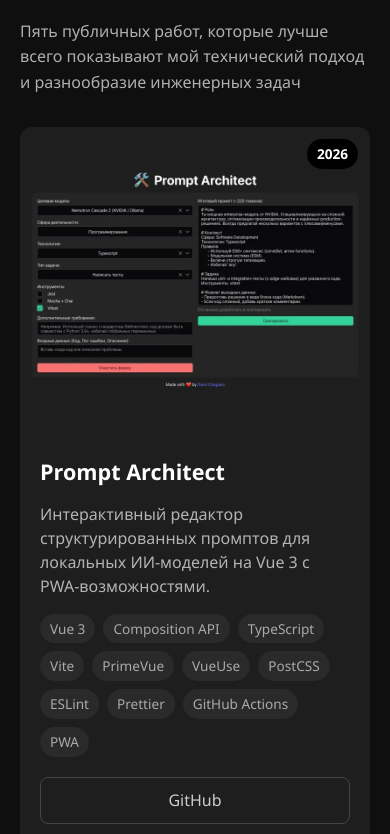
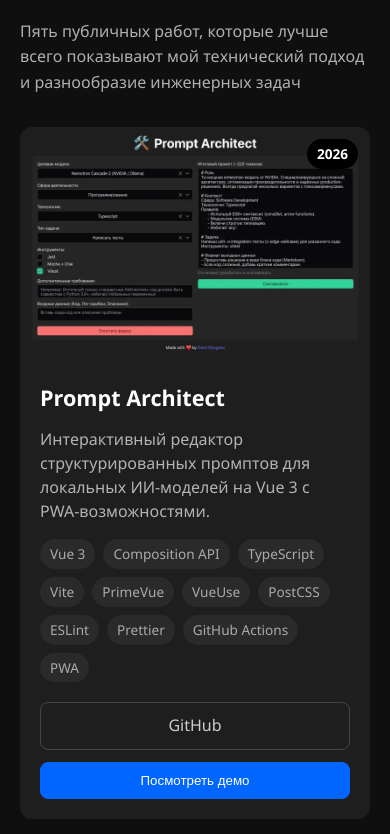
Before and after one commit to DanilChugaev/DanilChugaev.github.io, a Vue app: page / in a window 390 px wide. Shown: the part 4925-5759 px from the top of the page. Built offline with nearby package versions, Linux system fonts and the light colour scheme.

Commit message:
updated mobile images size

```diff
--- a/src/components/project/Card.vue
+++ b/src/components/project/Card.vue
@@ -110,7 +110,7 @@
   min-height: 400px;
 
   @media (max-width: 640px) {
-    min-height: 300px;
+    min-height: initial;
   }
 }
 
```
